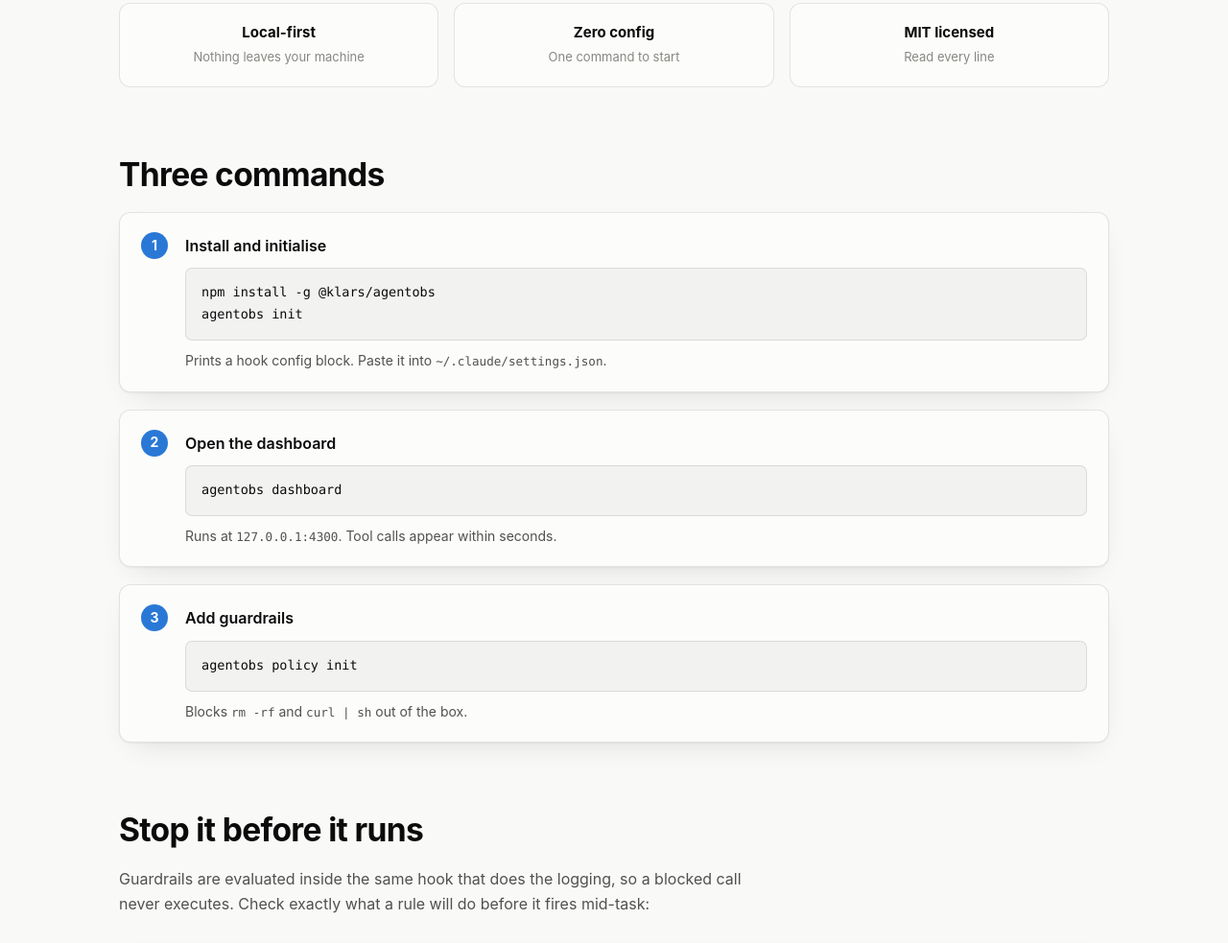
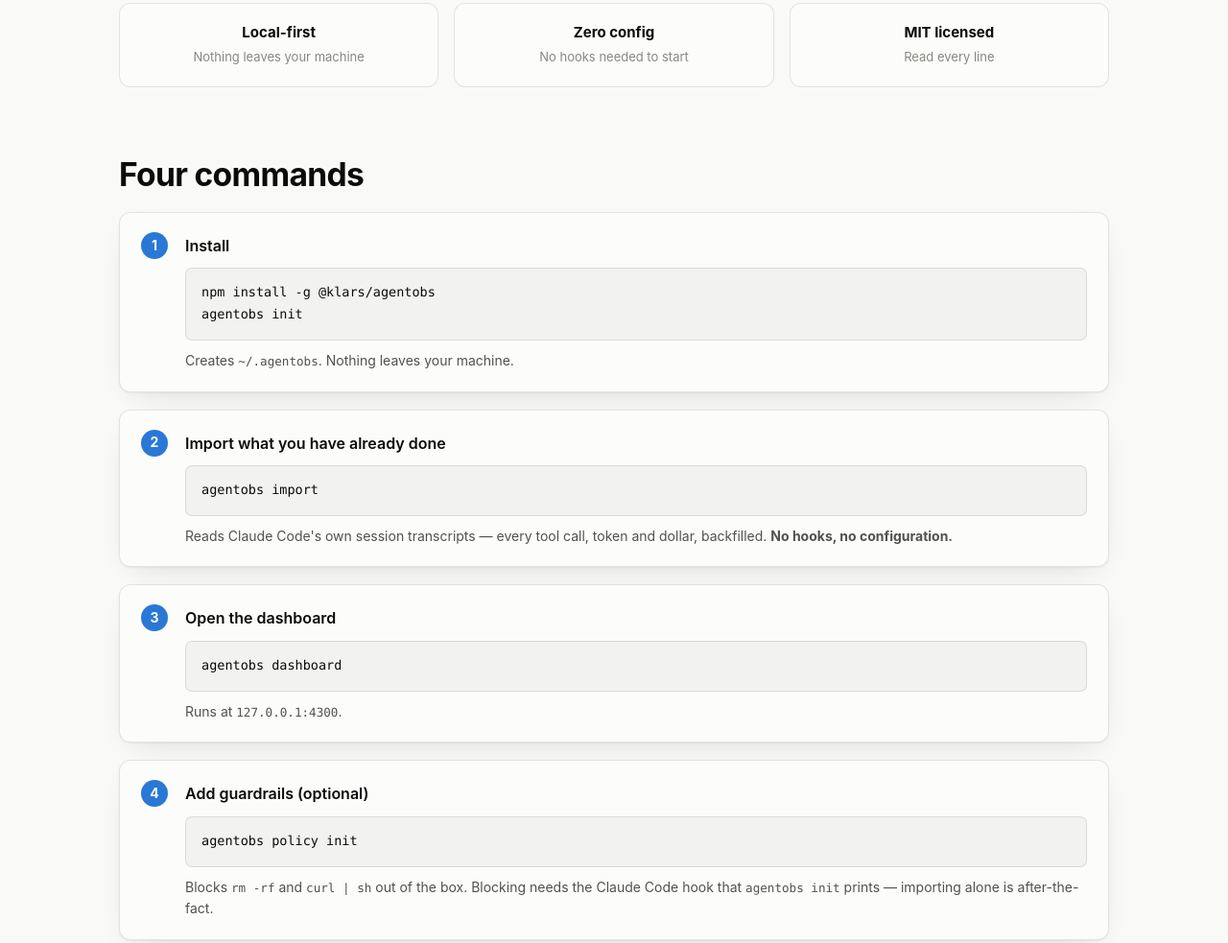
Before and after one commit to klars-ai/agentobs, a website: page site/index.html in a window 1280 px wide. Shown: the part 1383-2366 px from the top of the page at 96% size. Drawn offline with Linux system fonts and the light colour scheme.

Commit message:
Docs: lead with import, be honest about hooks (0.2.1)
The README's Quick Start told every user to paste a hook config and
promised 'tool calls appear within seconds'. On at least one Windows
install that is false - and 'agentobs import', the path that does work
without any configuration, was not mentioned anywhere in the README or
on the site.

That combination is the worst case for a first impression: it sends
users down the one path that may silently record nothing, and hides the
one that reliably works.

Quick Start now installs, imports, and opens the dashboard. Live capture
via hooks is presented as the optional upgrade it is, with a note on
what to check if hooks record nothing and a pointer back to import. The
agent-support table gains a 'needs setup?' column and lists import
first. The cost section explains cache-token accounting, since that is
what actually dominates a long session's bill.

The site's steps went from three to four, leading with import.

```diff
--- a/package.json
+++ b/package.json
@@ -1,6 +1,6 @@
 {
   "name": "@klars/agentobs",
-  "version": "0.2.0",
+  "version": "0.2.1",
   "description": "Observability and control layer for AI coding agents - see every tool call, token, and dollar your agents spend, and stop them before they do something risky.",
   "license": "MIT",
   "author": "Klars AI",
--- a/site/index.html
+++ b/site/index.html
@@ -87,39 +87,51 @@
 
       <section class="strip" aria-label="At a glance">
         <div><strong>Local-first</strong><span>Nothing leaves your machine</span></div>
-        <div><strong>Zero config</strong><span>One command to start</span></div>
+        <div><strong>Zero config</strong><span>No hooks needed to start</span></div>
         <div><strong>MIT licensed</strong><span>Read every line</span></div>
       </section>
 
       <section class="section" id="how">
-        <h2>Three commands</h2>
+        <h2>Four commands</h2>
         <ol class="steps">
           <li>
             <span class="step-n">1</span>
             <div>
-              <h3>Install and initialise</h3>
+              <h3>Install</h3>
               <pre><code>npm install -g @klars/agentobs
 agentobs init</code></pre>
-              <p>
-                Prints a hook config block. Paste it into
-                <code>~/.claude/settings.json</code>.
-              </p>
+              <p>Creates <code>~/.agentobs</code>. Nothing leaves your machine.</p>
             </div>
           </li>
           <li>
             <span class="step-n">2</span>
             <div>
-              <h3>Open the dashboard</h3>
-              <pre><code>agentobs dashboard</code></pre>
-              <p>Runs at <code>127.0.0.1:4300</code>. Tool calls appear within seconds.</p>
+              <h3>Import what you have already done</h3>
+              <pre><code>agentobs import</code></pre>
+              <p>
+                Reads Claude Code's own session transcripts — every tool call, token
+                and dollar, backfilled. <strong>No hooks, no configuration.</strong>
+              </p>
             </div>
           </li>
           <li>
             <span class="step-n">3</span>
             <div>
-              <h3>Add guardrails</h3>
+              <h3>Open the dashboard</h3>
+              <pre><code>agentobs dashboard</code></pre>
+              <p>Runs at <code>127.0.0.1:4300</code>.</p>
+            </div>
+          </li>
+          <li>
+            <span class="step-n">4</span>
+            <div>
+              <h3>Add guardrails (optional)</h3>
               <pre><code>agentobs policy init</code></pre>
-              <p>Blocks <code>rm -rf</code> and <code>curl | sh</code> out of the box.</p>
+              <p>
+                Blocks <code>rm -rf</code> and <code>curl | sh</code> out of the box.
+                Blocking needs the Claude Code hook that <code>agentobs init</code>
+                prints — importing alone is after-the-fact.
+              </p>
             </div>
           </li>
         </ol>
```
Also changed, not shown: README.md, 1 other file.
